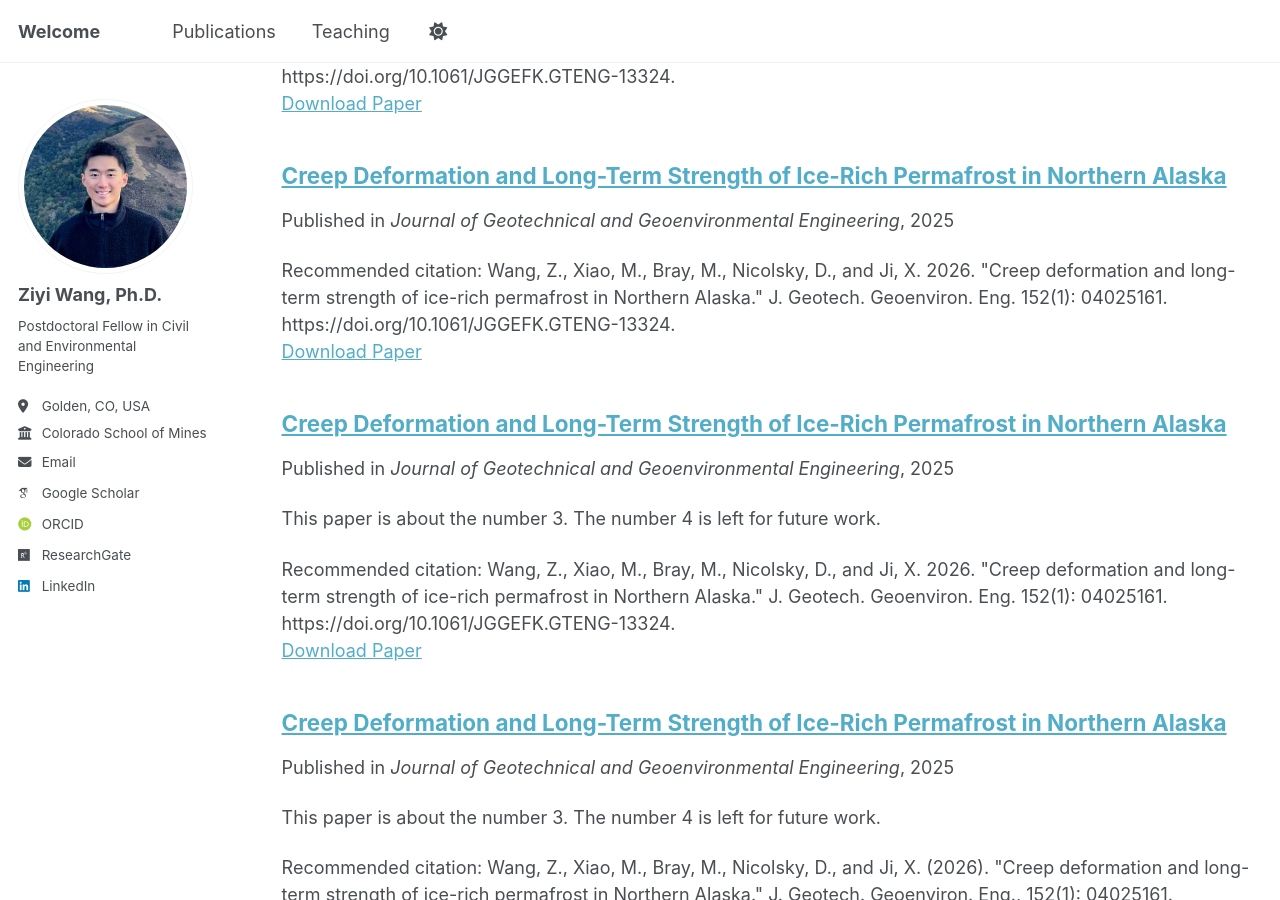
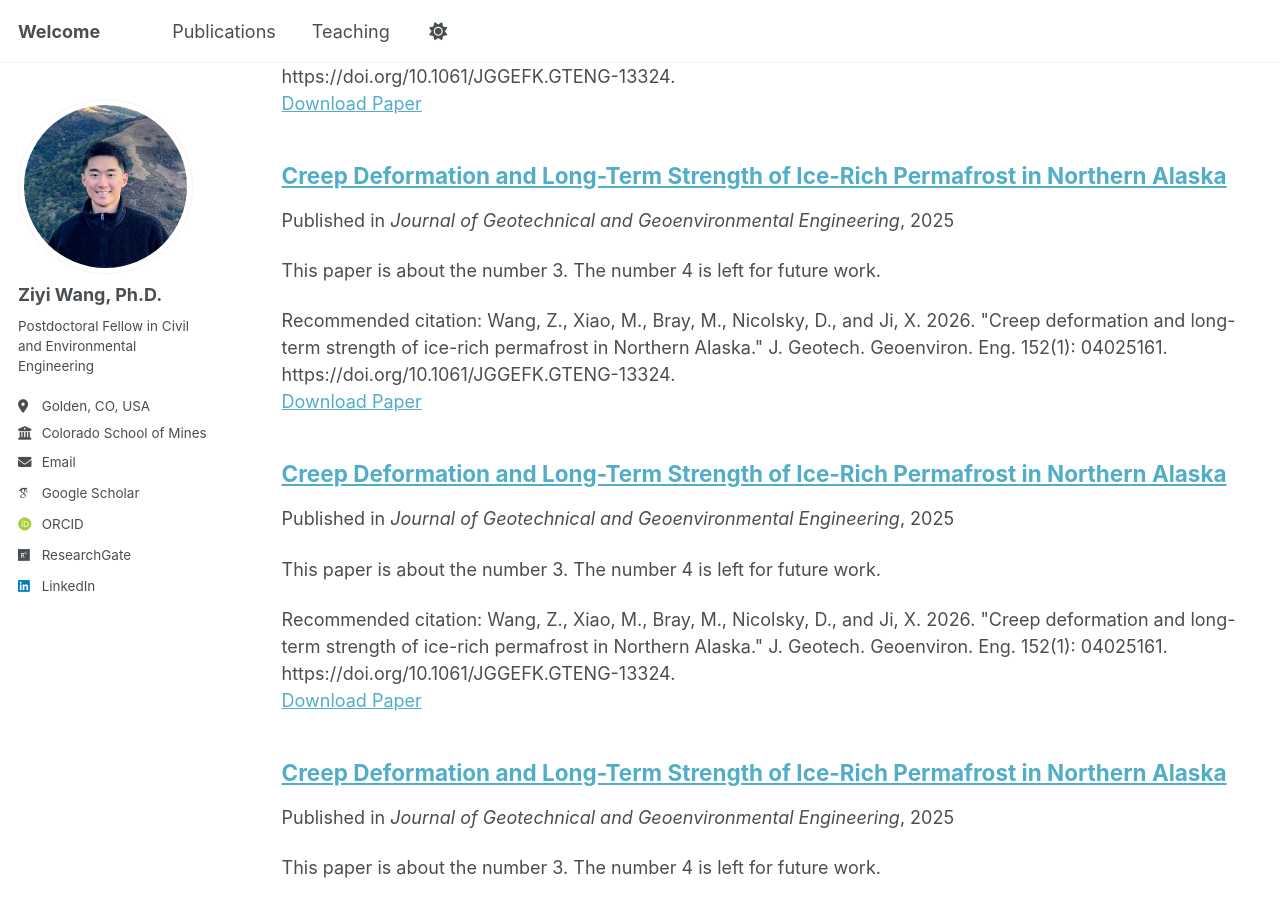
Before and after one commit to ziyiwang-ce/ziyiwang-ce.github.io, a Jekyll site: the page built from _pages/collection-archive.html, in a window 1280 px wide and 900 px high, scrolled down 3280 px. Built offline with Jekyll 4.4.1, drawn with Linux system fonts in a browser that asks for light colours; some web fonts are replaced; a script that is not in the unit is left out.

Commit message:
Update J2.md

```diff
--- a/_publications/J2.md
+++ b/_publications/J2.md
@@ -2,6 +2,8 @@
 title: "Creep Deformation and Long-Term Strength of Ice-Rich Permafrost in Northern Alaska"
 collection: publications
 permalink: /publications/
+permalink: /publication/J2
+excerpt: 'This paper is about the number 3. The number 4 is left for future work.'
 date: 2025-10-21
 venue: 'Journal of Geotechnical and Geoenvironmental Engineering'
 paperurl: 'https://ascelibrary.org/doi/full/10.1061/JGGEFK.GTENG-13324'
```
